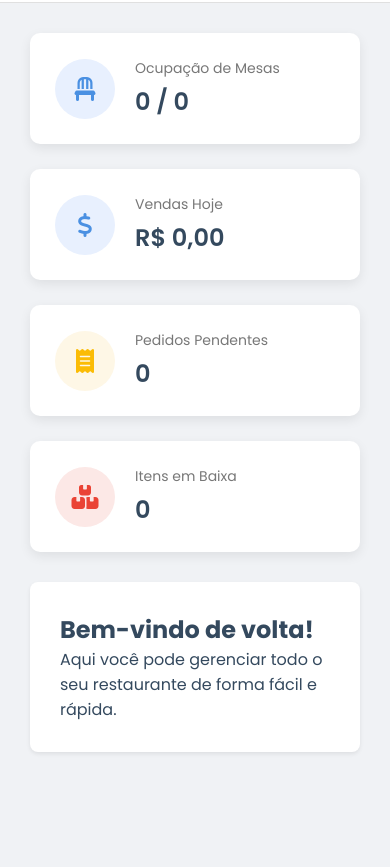
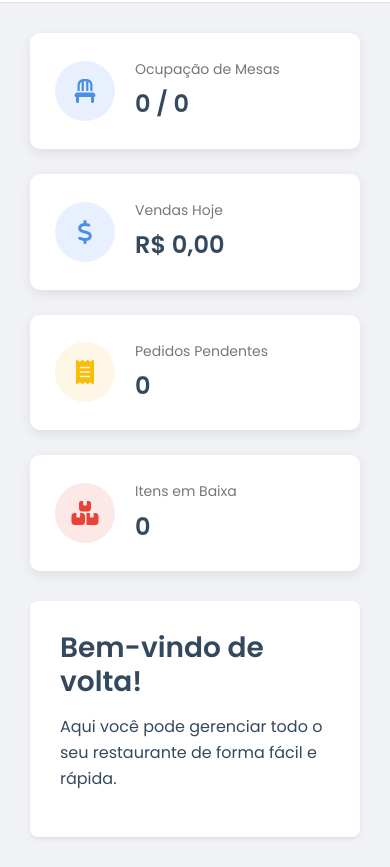
Before and after one commit to cristiano-superacao/bar_restaurante, a browser extension: page dashboard.html in a window 390 px wide. Shown: the part 77-944 px from the top of the page. Before the commit the page ends 859 px from the top, so only its background shows below. Drawn offline with Linux system fonts and the light colour scheme; sample sign-in values are in the browser's storage.

Commit message:
chore(ui): include base.css tokens and utils.js across main pages for standardized components and responsive behavior

```diff
--- a/dashboard.html
+++ b/dashboard.html
@@ -4,6 +4,7 @@
     <meta charset="UTF-8">
     <meta name="viewport" content="width=device-width, initial-scale=1.0">
     <title>Dashboard - Sistema de Gestão</title>
+    <link rel="stylesheet" href="css/base.css">
     <link rel="stylesheet" href="css/dashboard.css">
     <link rel="stylesheet" href="https://cdnjs.cloudflare.com/ajax/libs/font-awesome/6.4.0/css/all.min.css">
 </head>
```
Also changed, not shown: estoque.html (+1 -0 lines), financeiro.html (+1 -0 lines), mesas.html (+1 -0 lines), pedidos.html (+1 -0 lines), relatorios.html (+1 -0 lines).
